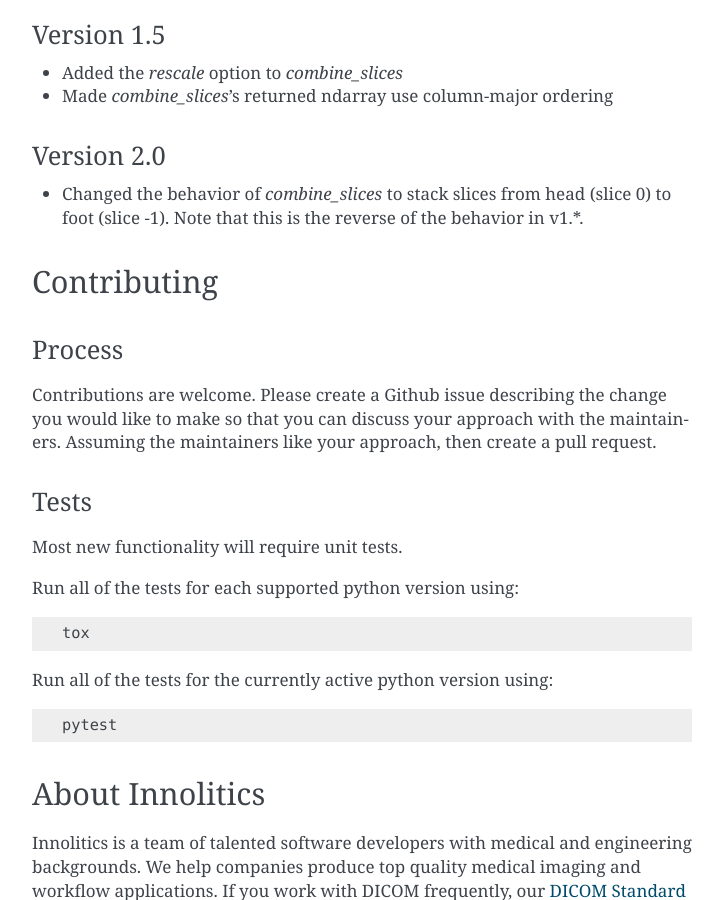
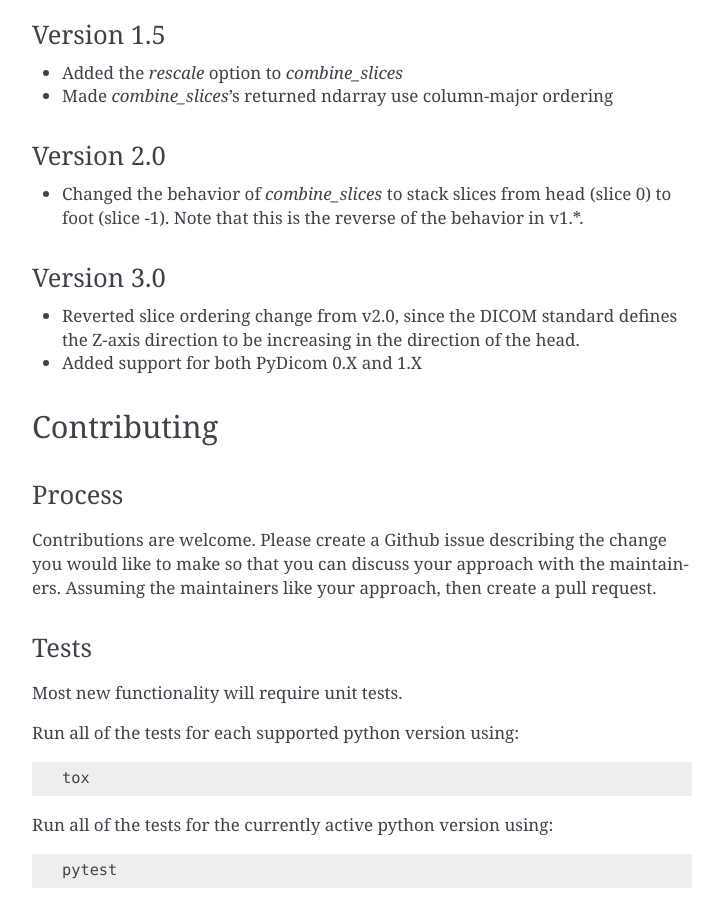
Before and after one commit to innolitics/dicom-numpy, a Sphinx documentation site: the page built from docs/source/index.rst, in a window 1280 px wide and 900 px high, scrolled down 1450 px. Shown: the whole window, without its empty margins (388-1111 px from the left). Built offline with Sphinx 7.4.7, drawn with Linux system fonts in a browser that asks for light colours.

Commit message:
Increment version and update changelog

```diff
--- a/docs/source/index.rst
+++ b/docs/source/index.rst
@@ -82,6 +82,12 @@ Version 2.0
 - Changed the behavior of `combine_slices` to stack slices from head (slice 0)
   to foot (slice -1). Note that this is the reverse of the behavior in v1.*.
 
+Version 3.0
+-----------
+
+- Reverted slice ordering change from v2.0, since the DICOM standard defines
+  the Z-axis direction to be increasing in the direction of the head.
+- Added support for both PyDicom 0.X and 1.X
 
 Contributing
 ============
--- a/setup.py
+++ b/setup.py
@@ -13,7 +13,7 @@ with open(path.join(here, 'README.rst'), encoding='utf-8') as f:
 
 setup(
     name='dicom_numpy',
-    version='0.2.0',
+    version='0.3.0',
     description='Extract image data into a 3D numpy array from a set of DICOM files.',
     long_description=long_description,
     url='https://github.com/innolitics/dicom-numpy',
```
